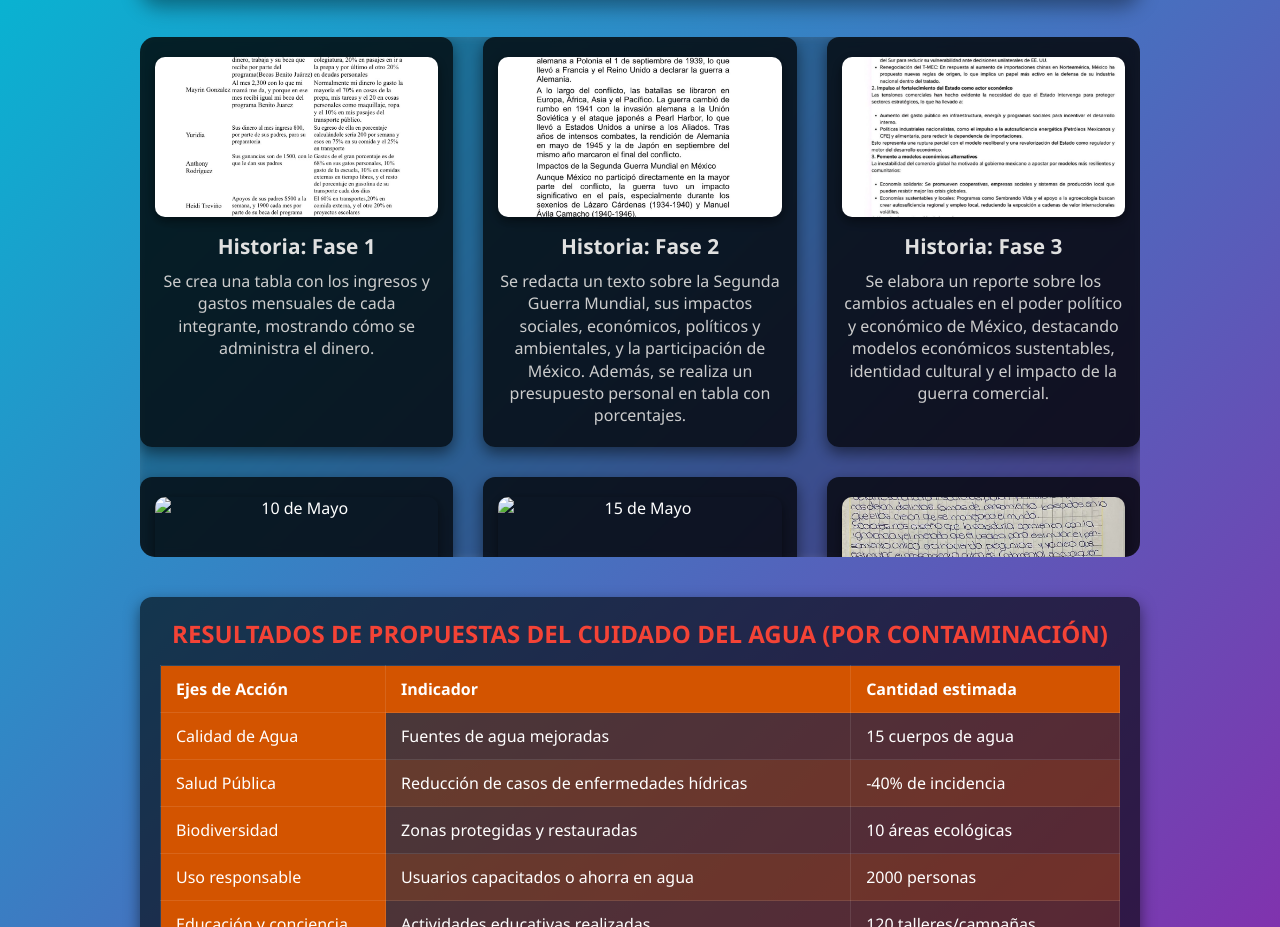
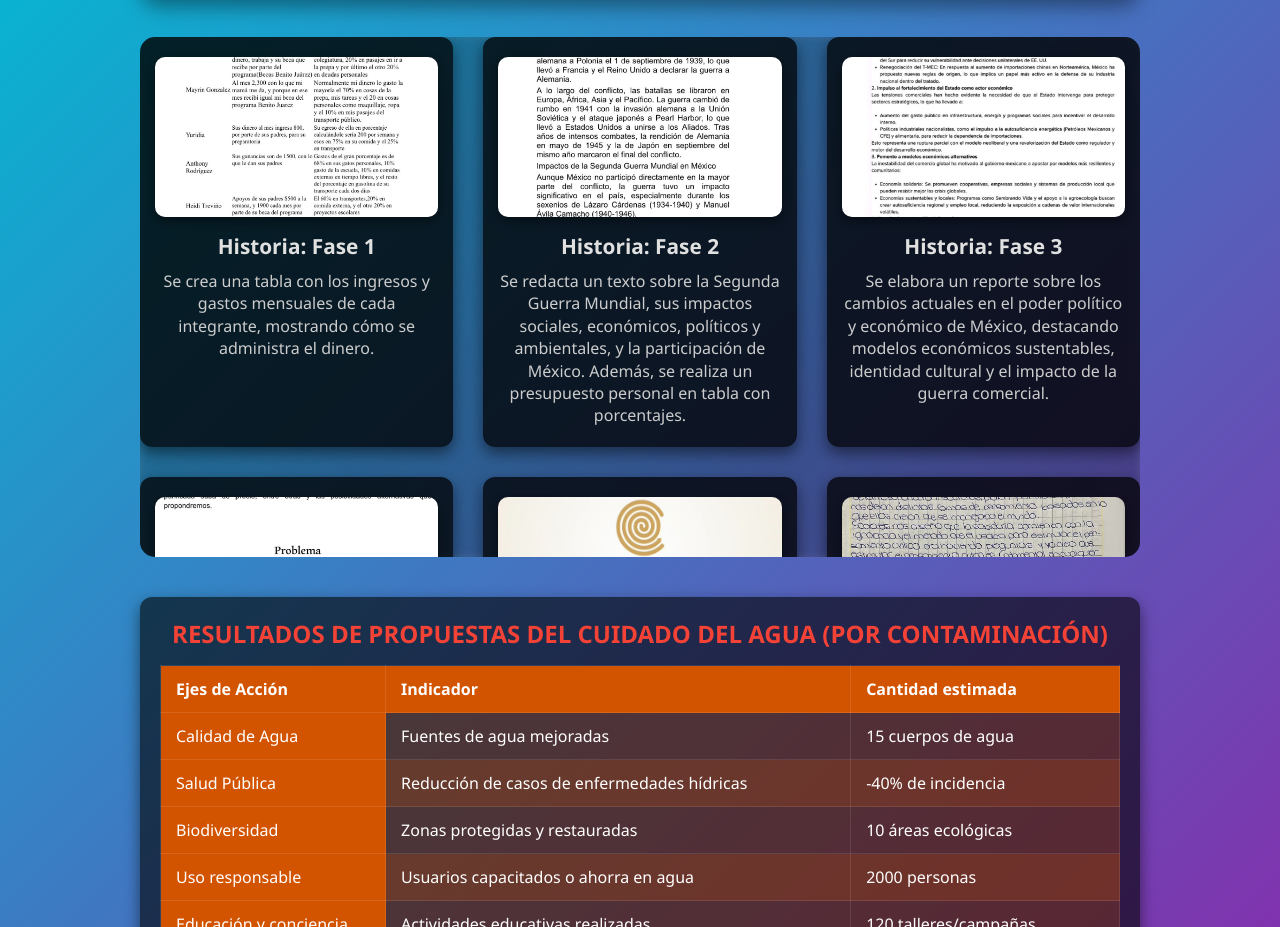
Before and after one commit to TheDante20k/comunidad-cobat17, a plain HTML site: page index.html in a window 1280 px wide. Shown: the part 173-1100 px from the top of the page. Drawn offline with Linux system fonts and the light colour scheme.

Commit message:
Update index.html

```diff
--- a/index.html
+++ b/index.html
@@ -221,19 +221,19 @@
     </section>
 
     <section class="event-info">
-      <img src="Imagen historia fase 3.jpg" alt="14-25 de Abril" >
+      <img src="Imagen historia fase 3.jpg" alt="14-25 de Abril" />
       <h3>Historia: Fase 3</h3>
       <p>Se elabora un reporte sobre los cambios actuales en el poder político y económico de México, destacando modelos económicos sustentables, identidad cultural y el impacto de la guerra comercial.</p>
     </section>
 
     <section class="event-info">
-      <img src="Imagenes/Imagen Ecologia fase 1.jpg" alt="10 de Mayo" />
+      <img src="Imagen Ecologia fase 1.jpg" alt="10 de Mayo" />
       <h3>Ecología: Fase 1</h3>
       <p>Proyecto para reducir la contaminación del agua en Reynosa, identificando fuentes contaminantes y promoviendo la participación comunitaria para mejorar la calidad y sostenibilidad del agua.</p>
     </section>
 
     <section class="event-info">
-      <img src="Imagenes/Imagen Ecologia fase 2.jpg" alt="15 de Mayo" />
+      <img src="Imagen Ecologia fase 2.jpg" alt="15 de Mayo" />
       <h3>Ecología: Fase 2</h3>
       <p>Implementación de acciones sustentables, con documentación en videos y fotos, y recopilación de resultados para un informe final.</p>
     </section>
```
